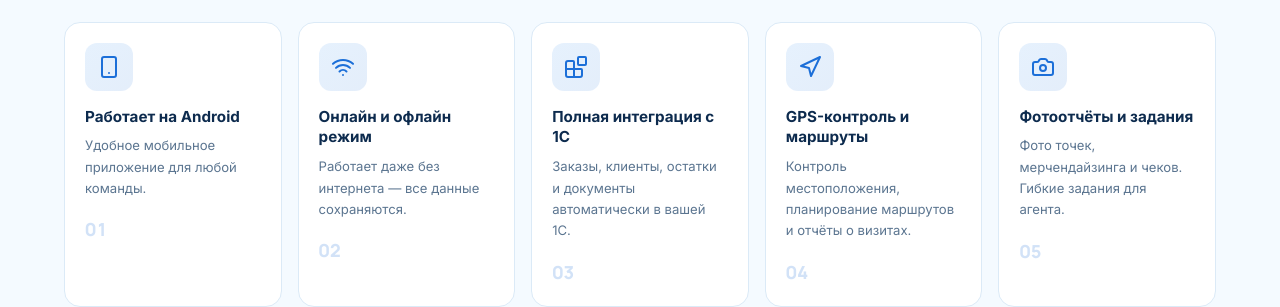
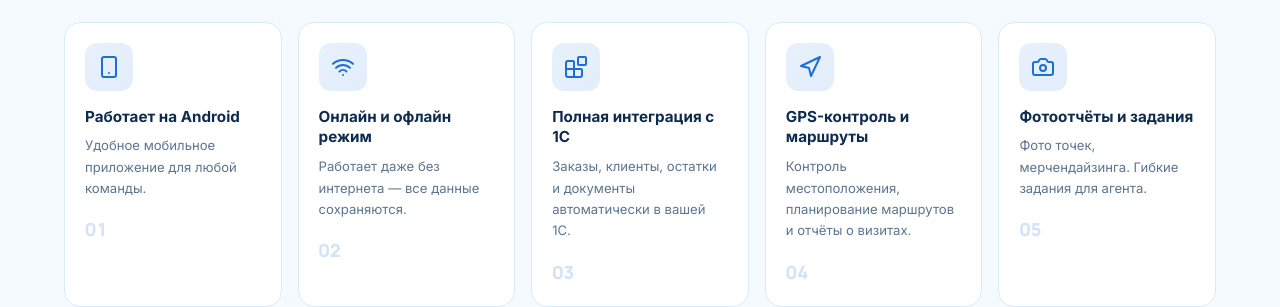
Before and after one commit to Shodikulzoda/1c-agent-pro-website, a Next.js app: page / in a window 1280 px wide. Shown: the part 1120-1427 px from the top of the page. Built offline with nearby package versions, Linux system fonts and the light colour scheme; no server answers.

Commit message:
fix: shorten photo reports advantage description

```diff
--- a/src/content/site.ts
+++ b/src/content/site.ts
@@ -98,7 +98,7 @@ export const advantages = {
     {
       icon: "camera",
       title: "Фотоотчёты и задания",
-      description: "Фото точек, мерчендайзинга и чеков. Гибкие задания для агента.",
+      description: "Фото точек, мерчендайзинга. Гибкие задания для агента.",
     },
     {
       icon: "rocket",
```
